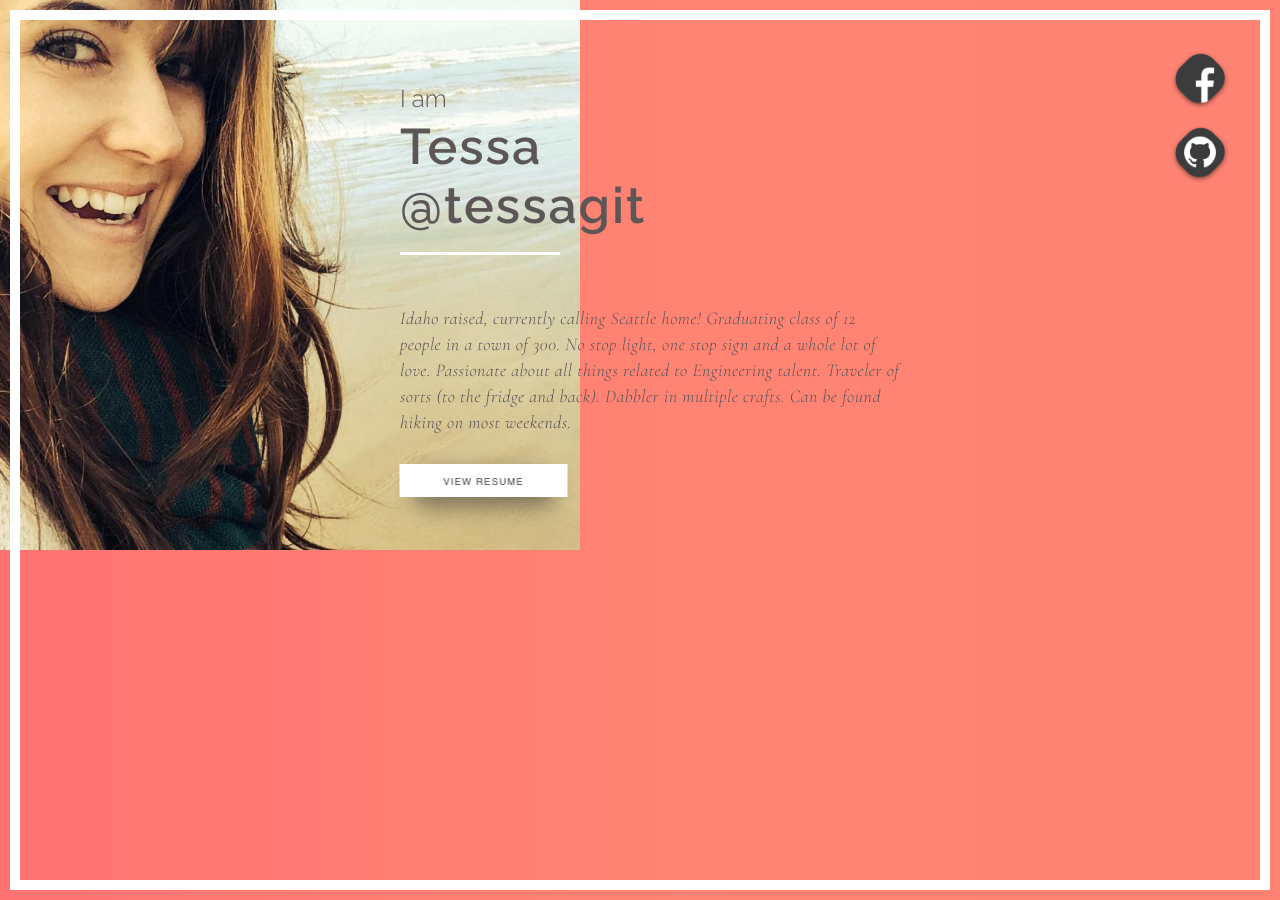
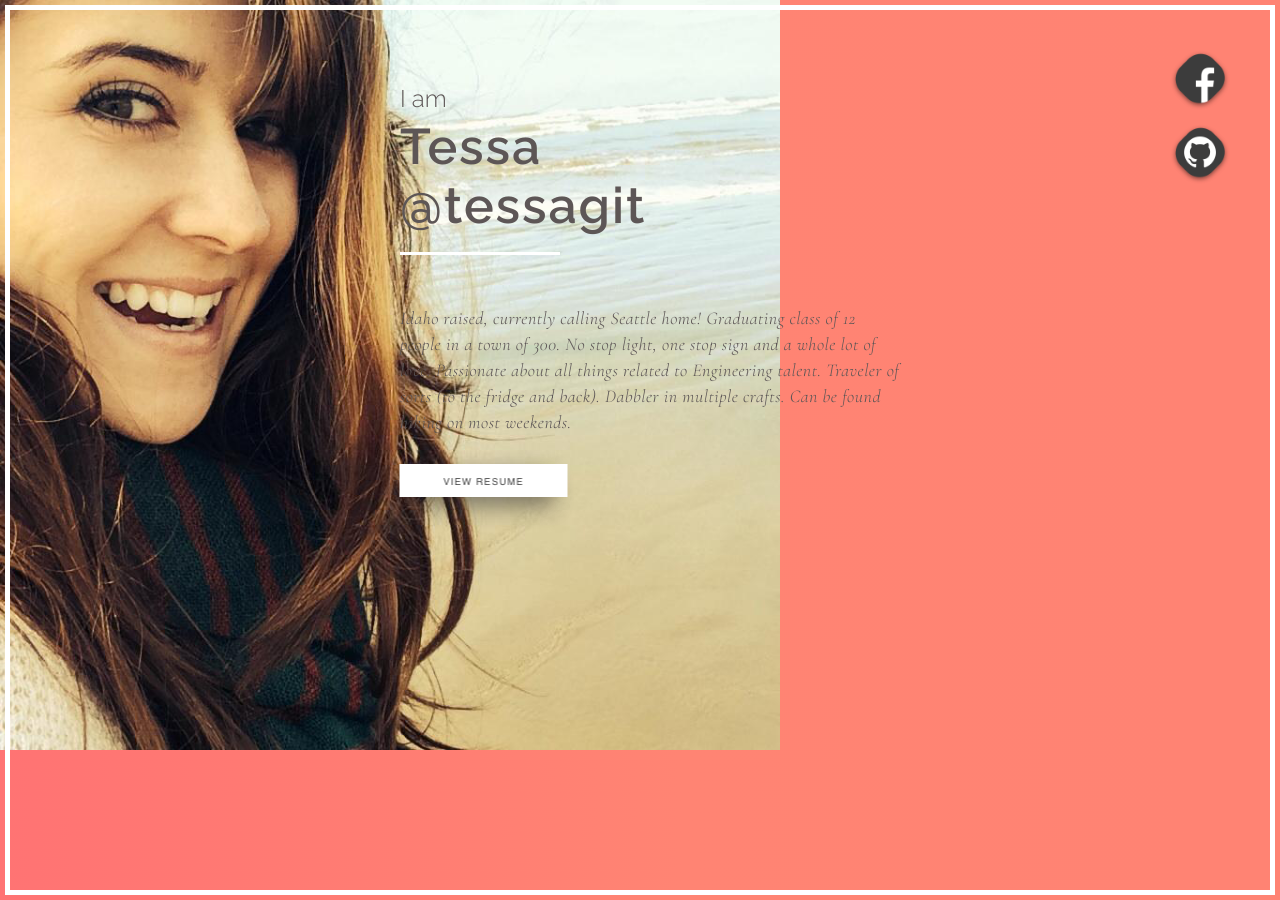
Before and after one commit to Anant08/tessagit.github.io, a Jekyll site: the page index.html, which Jekyll copies as it is, in a window 1280 px wide. Built offline with Jekyll 4.4.1, drawn with Linux system fonts in a browser that asks for light colours.

Commit message:
Change Border Size
Made border size smaller

```diff
--- a/index.html
+++ b/index.html
@@ -151,8 +151,8 @@ hr {
 	background-image: url("photo.png");
     background-size:contain;
 	position: absolute;
-	width: 700px;
-	height: 700px;
+	width: 900px;
+	height: 900px;
 	background-repeat: no-repeat;
     left: -120px;
     top: -150px;
@@ -170,11 +170,11 @@ ul {
     margin-top: 10px;
 }
 #frameBorder {
-    border: 10px white solid;
-    bottom: 10px;
-    left: 10px;
-    top: 10px;
-    right: 10px;
+    border: 5px white solid;
+    bottom: 5px;
+    left: 5px;
+    top: 5px;
+    right: 5px;
     position: absolute;
 }
 #resumeButton {
```
